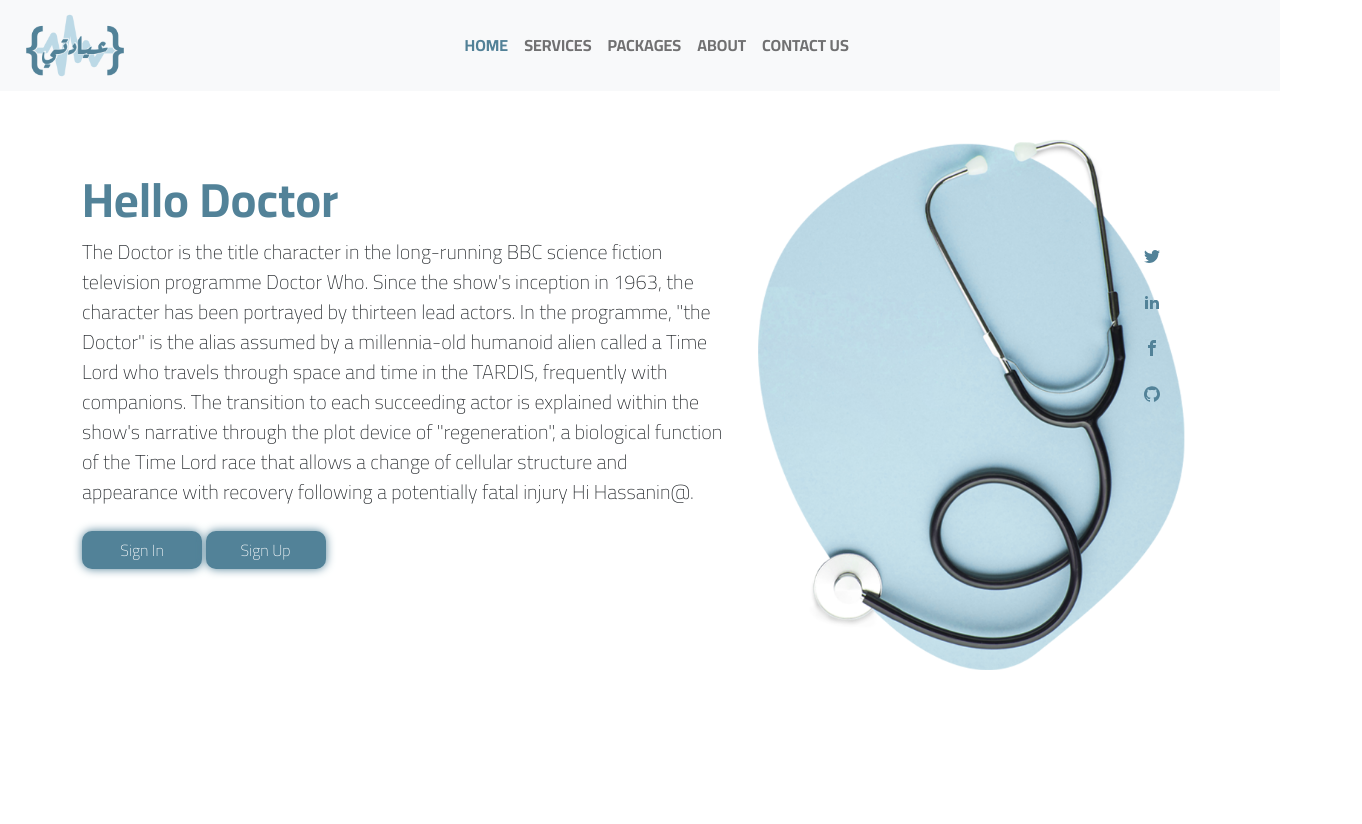
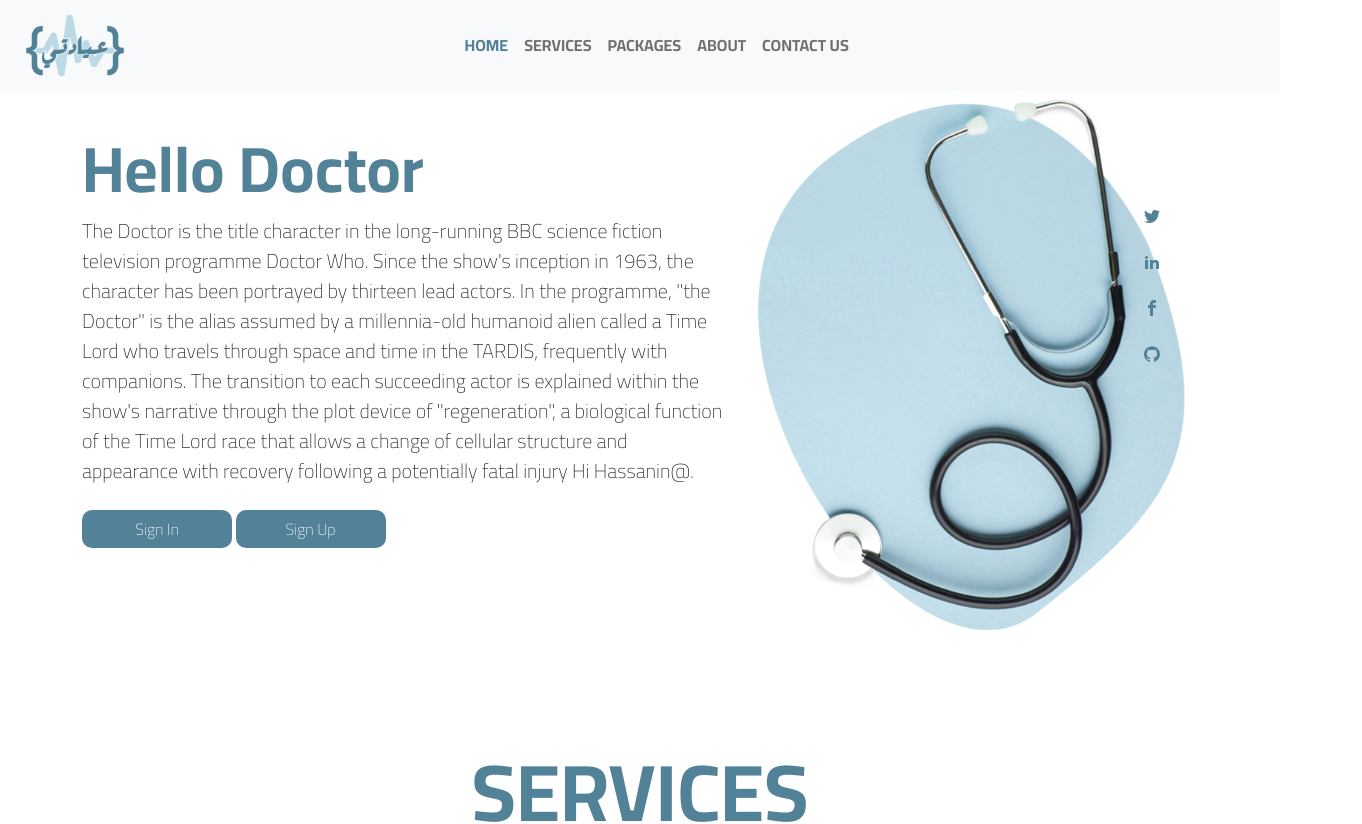
Before and after one commit to a-hassanein/Clinic-System, a React (Create React App) app: page / in a window 1280 px wide. Shown: the top 824 px of the page, 1362 px wide, since content can reach past the window. Before the commit the page ends 800 px from the top, so only its background shows below. Built offline with nearby package versions, Linux system fonts and the light colour scheme.

Commit message:
test component

```diff
--- a/src/Components/header.js
+++ b/src/Components/header.js
@@ -5,14 +5,16 @@ import {
   ImLinkedin2,
 } from "react-icons/im";
 import { Link } from "react-router-dom";
+import Services from "../Pages/Services";
 import '../Style/styleservices.css'
+import Packages from "./Packages";
 const Home = () => {
   return (
     <>
-      <div className="container" >
+      <div className="container-xl" >
         <div className="row">
           <div className="col-md-6 col-lg-7 col-sm-12 col-xs-12">
-            <div><h1 style={{ color: "var(--first_color)", fontFamily: "var(--font_family)", fontWeight: "bold" , fontSize:"3em" }}>Hello Doctor</h1></div>
+            <div><h1 style={{ color: "var(--first_color)", fontFamily: "var(--font_family)", fontWeight: "bold" , fontSize:"4em" }}>Hello Doctor</h1></div>
             <div className="d-flex .justify-content-center" style={{ fontFamily: "var(--font_family)" , fontSize:"1.25em" }}>
               The Doctor is the title character in the long-running BBC science fiction television programme Doctor Who.
               Since the show's inception in 1963, the character has been portrayed by thirteen lead actors.
@@ -25,12 +27,12 @@ const Home = () => {
             <br />
             <div>
               <Link to='/login'>
-                <button className='btn' id="card_services" style={{ background: "var(--first_color)", color: "white" , width:"120px" }} >Sign In</button>
+                <button className='btn'  style={{ background: "var(--first_color)", color: "white" , width:"150px" , borderRadius: "10px"}} >Sign In</button>
               </Link>
 
               <span> </span>
               <Link to='signup'>
-              <button className='btn' id="card_services" style={{ background: "var(--first_color)", color: "white" ,width:"120px" }} >Sign Up</button>
+              <button className='btn' style={{ background: "var(--first_color)", color: "white" ,width:"150px" , borderRadius: "10px" }} >Sign Up</button>
 
               </Link>
             </div>
@@ -46,7 +48,7 @@ const Home = () => {
                 href="https://twitter.com/?logout=1639488448834"
                 className="btn btn-floating m-1"
               >
-                <i style={{color:'var(--first_color)'}}>
+                <i style={{color:'var(--first_color)' }} >
 
                   <ImTwitter />
                 </i>
@@ -85,7 +87,14 @@ const Home = () => {
 
           </div>
         </div>
+
+        <Services />
+        <Packages/>
+
+
+
       </div>
+
     </>
   );
 }
```
